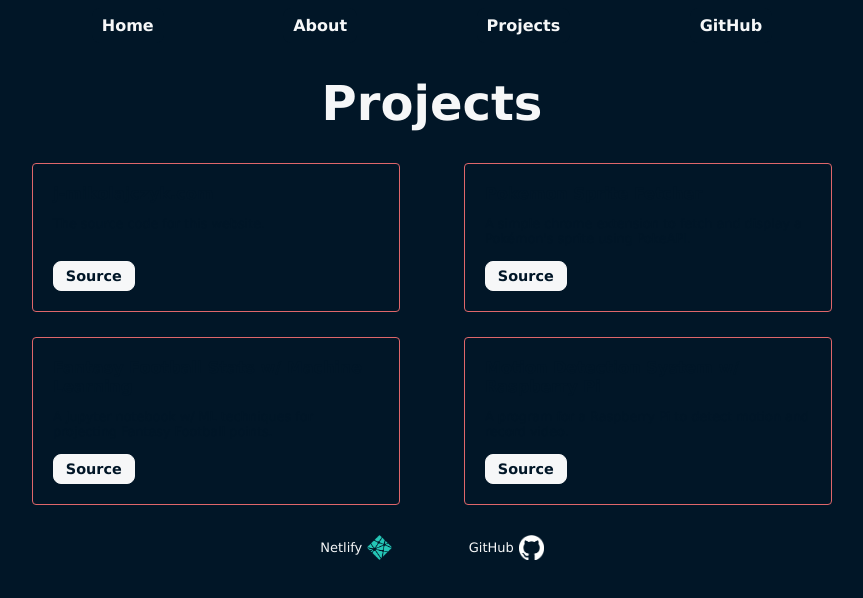
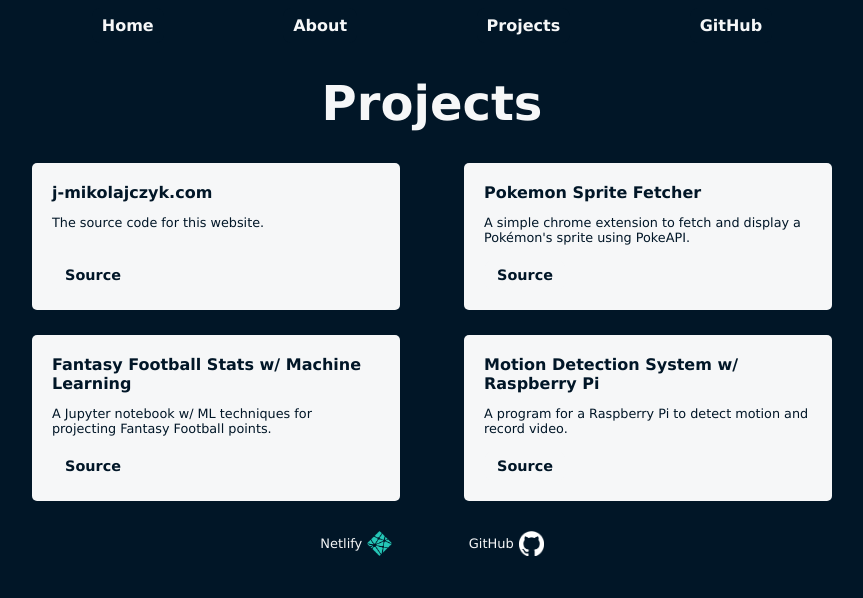
Before and after one commit to J-Mikolajczyk/j-mikolajczyk.com, a React (Vite) app: page / in a window 1280 px wide. Both pictures are taken after a click on the button "Projects". Shown: the top 598 px of the page, without its empty margins (208-1071 px from the left). Built offline with nearby package versions, Linux system fonts and the light colour scheme.

Commit message:
Update index.css

```diff
--- a/src/index.css
+++ b/src/index.css
@@ -130,9 +130,8 @@ a:hover {
   flex-direction: column;
   width: 46%;
   padding: 20px;
-  color: #F6F7F8;
-  border: 1px solid #DF666A;
-  border-radius: 4px;
+  background-color: #F6F7F8;
+  border-radius: 5px;
   margin-bottom: 25px;
 }
 
```
